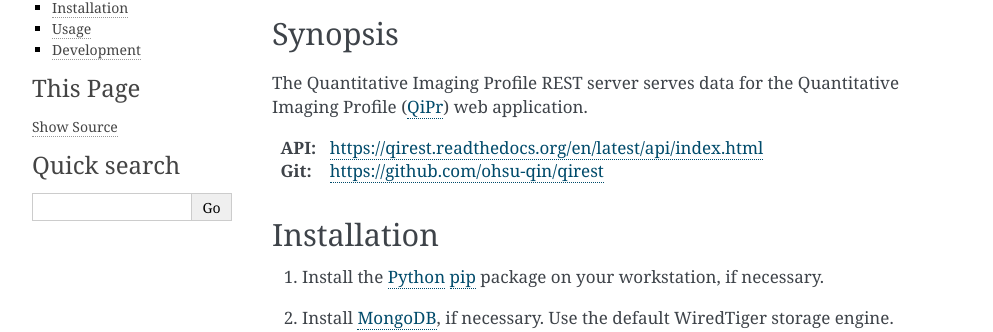
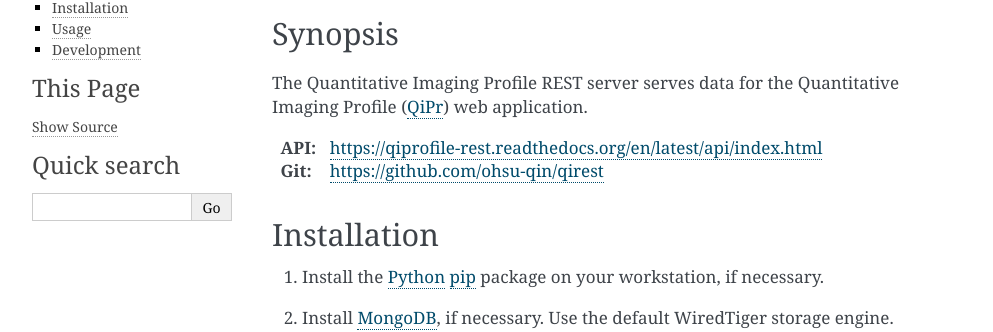
Before and after one commit to ohsu-qin/qiprofile-rest, a Sphinx documentation site: the page built from doc/index.rst, in a window 1280 px wide. Shown: the part 160-492 px from the top of the page, without its empty margins (148-1141 px from the left). Built offline with Sphinx 7.4.7, drawn with Linux system fonts in a browser that asks for light colours; some of the changed lines change nothing that is shown.

Commit message:
Fix API link.

```diff
--- a/doc/index.rst
+++ b/doc/index.rst
@@ -8,7 +8,7 @@ Synopsis
 The Quantitative Imaging Profile REST server serves data for the
 Quantitative Imaging Profile (QiPr_) web application.
 
-:API: https://qirest.readthedocs.org/en/latest/api/index.html
+:API: https://qiprofile-rest.readthedocs.org/en/latest/api/index.html
 
 :Git: https://github.com/ohsu-qin/qirest
 
```
